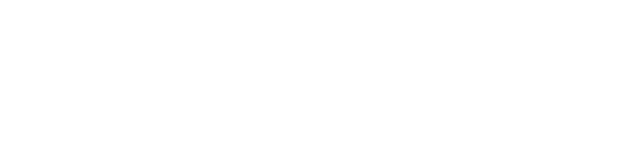
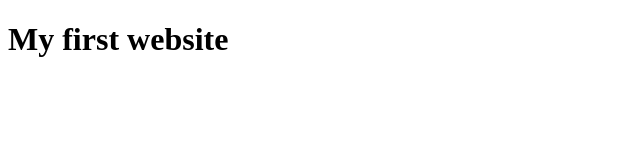
Before and after one commit to urmitachy/my-first-website, a plain HTML site: page index.html in a window 1280 px wide. Shown: the whole page, without its empty margins (0-640 px from the left). Drawn offline with Linux system fonts and the light colour scheme.

Commit message:
learned github

```diff
--- a/index.html
+++ b/index.html
@@ -3,9 +3,9 @@
 <head>
     <meta charset="UTF-8">
     <meta name="viewport" content="width=, initial-scale=1.0">
-    <title>mt first ever website</title>
+    <title>mt first ever websitegit init</title>
 </head>
 <body>
-
+    <h1>My first website</h1>
 </body>
 </html>
```
